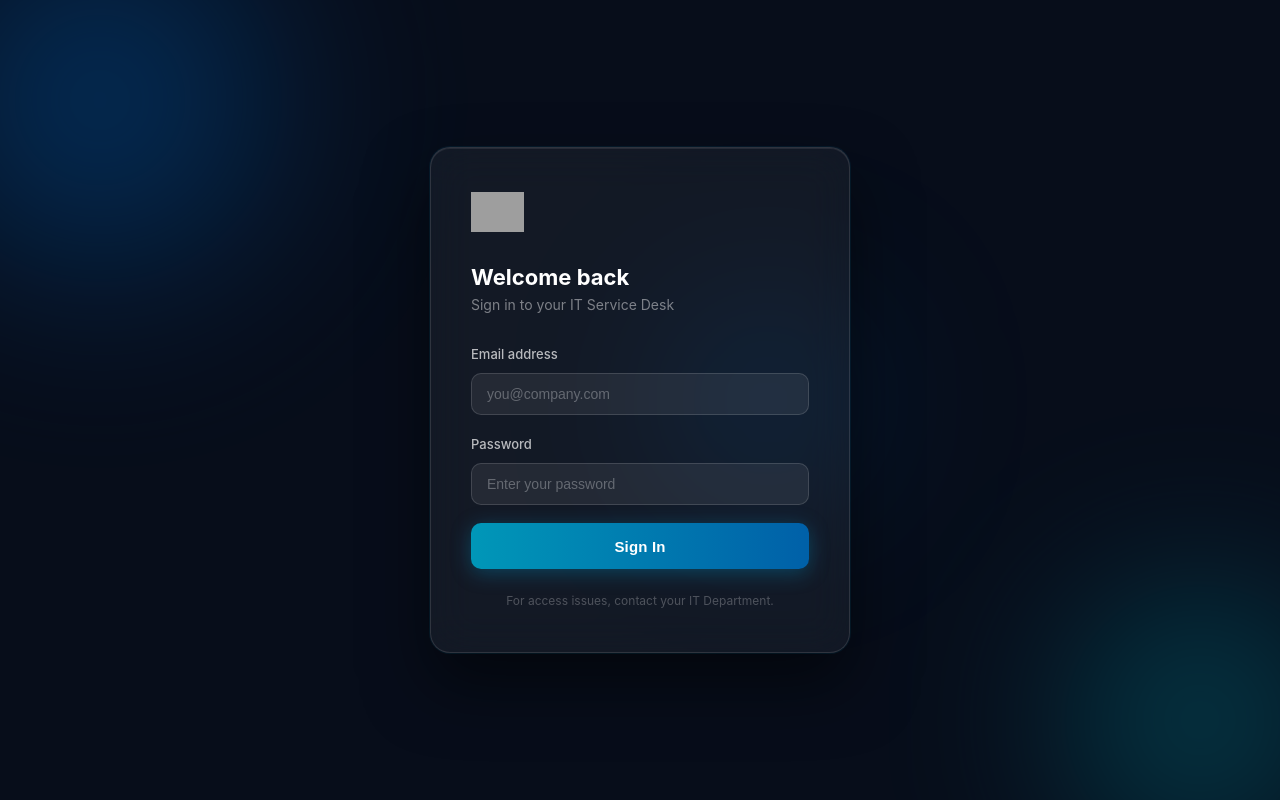
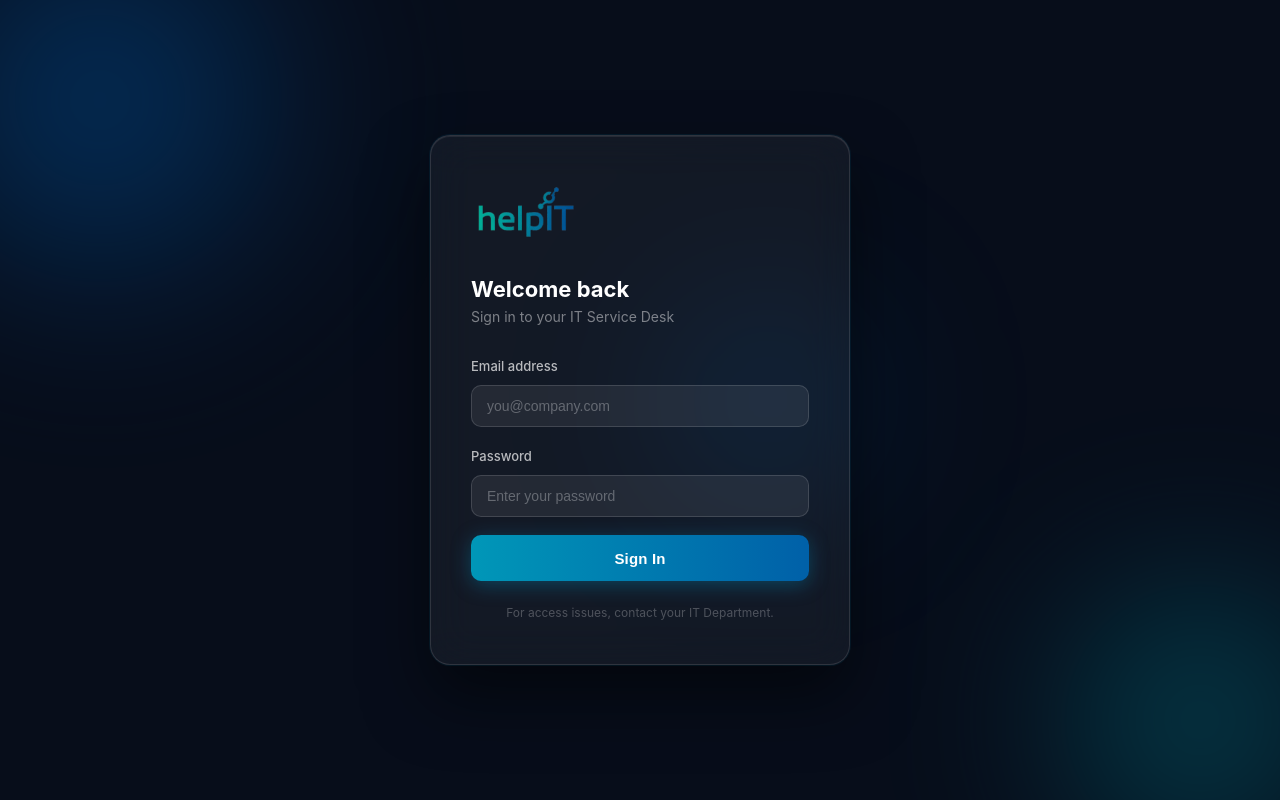
Before and after one commit to imkaiwhyask/helpIT, a Vue app in the folder frontend/: page /login in a window 1280 px wide. Built offline with nearby package versions, Linux system fonts and the light colour scheme; no server answers; grey boxes are pictures that could not be loaded; what vue3-apexcharts would draw is missing.

Commit message:
Logo: crop whitespace, increase display sizes (login 64px, sidebar 48px, portal 44px)

```diff
--- a/frontend/src/components/AppSidebar.vue
+++ b/frontend/src/components/AppSidebar.vue
@@ -55,7 +55,7 @@ const navItems = [
   padding: 16px 20px;
   border-bottom: 1px solid rgba(255,255,255,0.08);
 }
-.logo-img { height: 36px; width: auto; object-fit: contain; }
+.logo-img { height: 48px; width: auto; object-fit: contain; }
 .nav { flex: 1; padding: 12px 0; }
 .nav-item {
   display: flex; align-items: center; gap: 12px;
--- a/frontend/src/components/PortalLayout.vue
+++ b/frontend/src/components/PortalLayout.vue
@@ -69,7 +69,7 @@ function handleCmd(cmd) {
 }
 
 .nav-brand { display: flex; align-items: center; text-decoration: none; }
-.nav-logo { height: 32px; width: auto; object-fit: contain; }
+.nav-logo { height: 44px; width: auto; object-fit: contain; }
 
 .nav-links { display: flex; align-items: center; gap: 8px; margin-left: auto; }
 
--- a/frontend/src/views/LoginView.vue
+++ b/frontend/src/views/LoginView.vue
@@ -146,7 +146,7 @@ async function handleLogin() {
   margin-bottom: 32px;
 }
 .logo-img {
-  height: 40px;
+  height: 64px;
   width: auto;
   object-fit: contain;
 }
```
Also changed, not shown: frontend/src/assets/helpit_logo.png (added).
